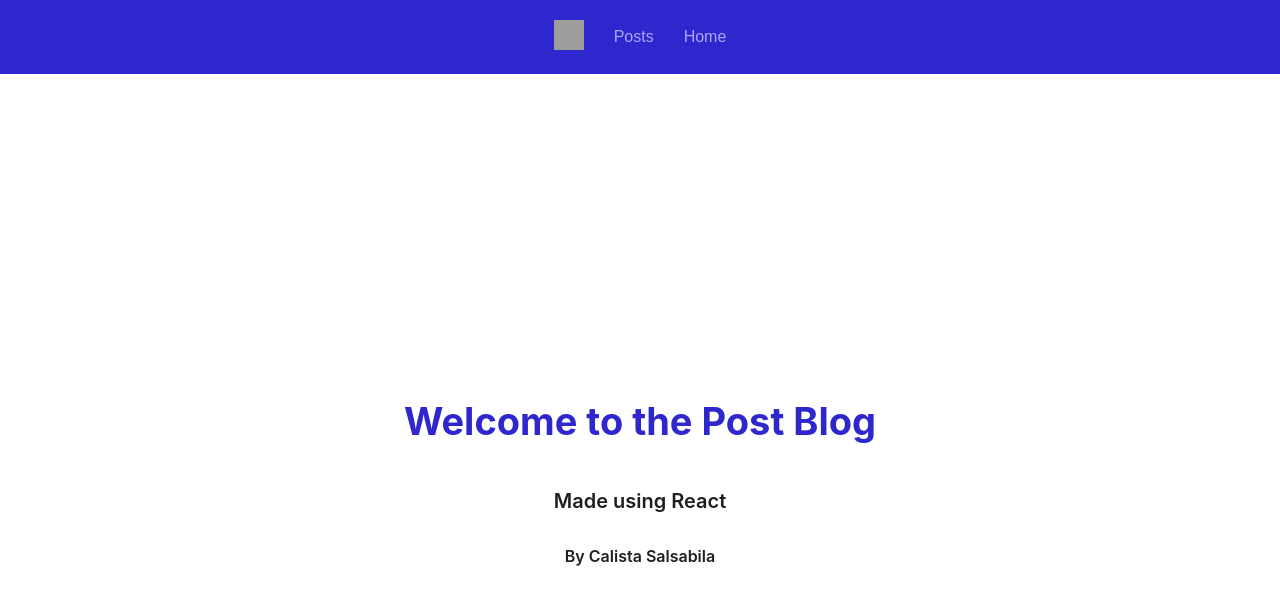
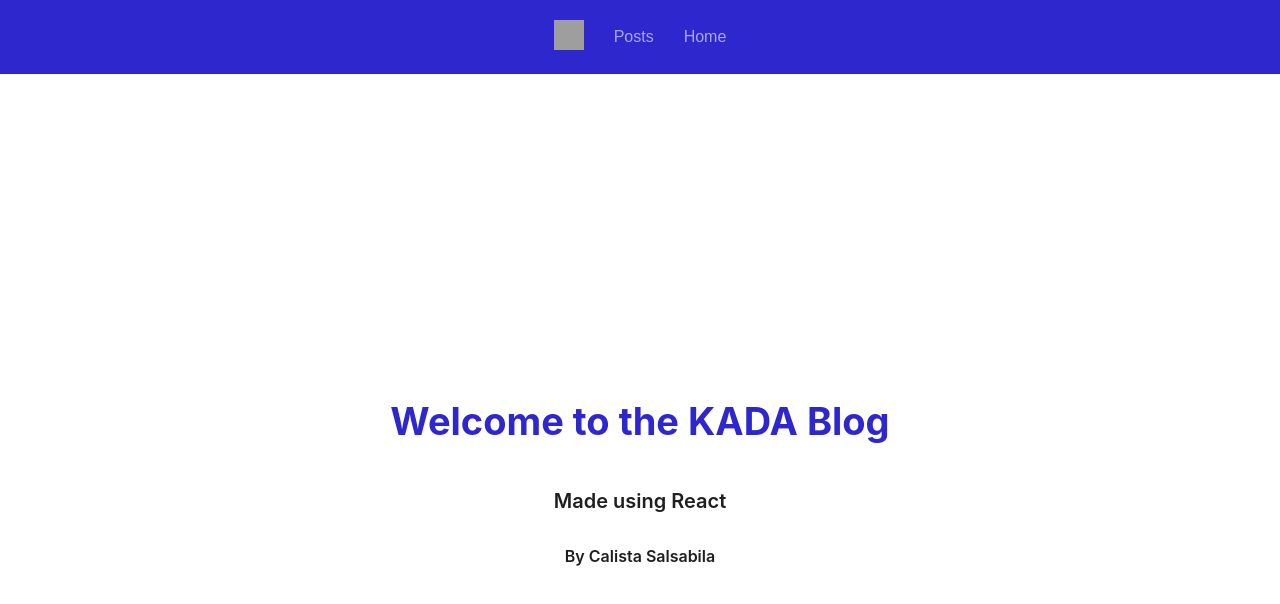
Before and after one commit to calistasalscpw/react-posts, a React (Vite) app: page / in a window 1280 px wide. Shown: the top 604 px of the page. Built offline with nearby package versions, Linux system fonts and the light colour scheme; grey boxes are pictures that could not be loaded.

Commit message:
Update Home.jsx

```diff
--- a/src/pages/Home.jsx
+++ b/src/pages/Home.jsx
@@ -6,7 +6,7 @@ const Home = ()=> {
     return(
         <div style={{alignItems: 'center', margin: 0, display: 'flex', flexDirection: 'column', justifyContent: 'center', minWidth: '100vw', minHeight:'100vh', backgroundColor: 'white'}}>
             <Title style={{color: '#2f27ce', fontWeight: '700'}}>
-             Welcome to the Post Blog
+             Welcome to the KADA Blog
             </Title>
             <Title level={4}>Made using React</Title>
             <Title level={5}>By Calista Salsabila</Title>
```
